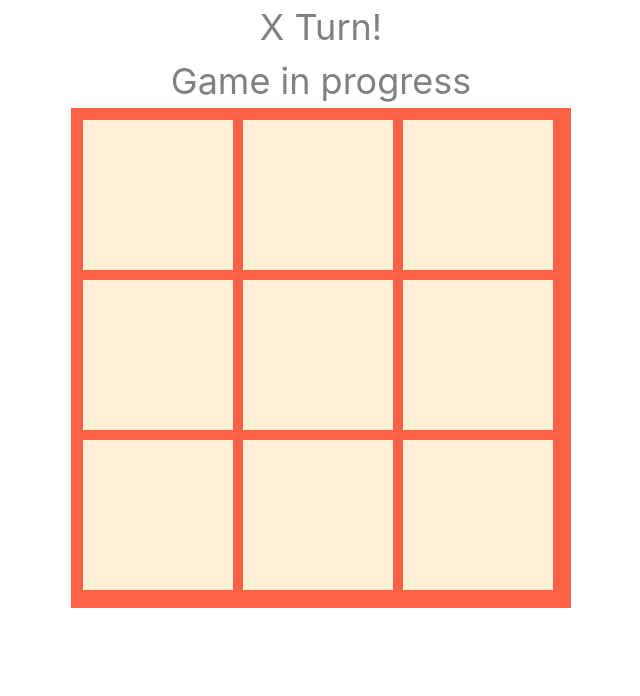
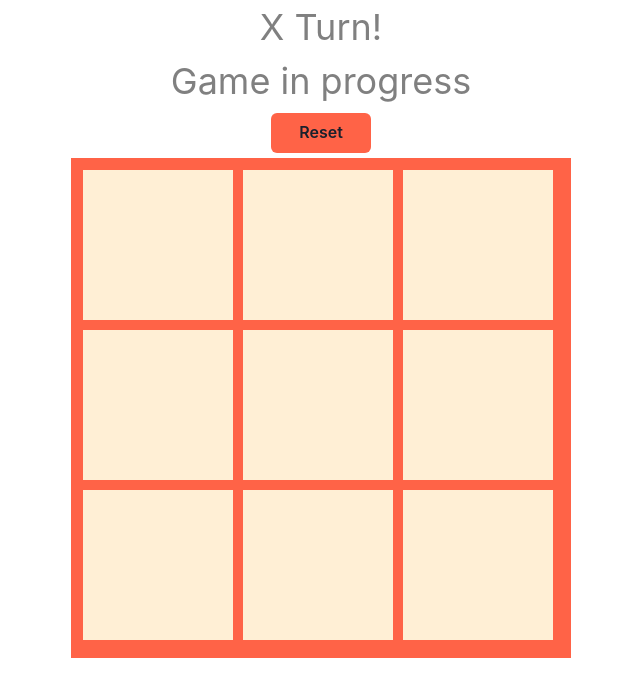
Before and after one commit to raymankatib/tictactoe, a React (Create React App) app: page / in a window 1280 px wide. Shown: the top 696 px of the page, without its empty margins (319-959 px from the left). Built offline with nearby package versions, Linux system fonts and the light colour scheme.

Commit message:
wip finish

```diff
--- a/src/Components/Board.jsx
+++ b/src/Components/Board.jsx
@@ -1,5 +1,5 @@
 import React, { useContext, useState } from 'react';
-import { Box, Text, Grid, GridItem } from '@chakra-ui/react';
+import { Box, Text, Grid, GridItem, Button } from '@chakra-ui/react';
 
 import { GameContext } from './Main';
 
@@ -74,6 +74,23 @@ export default function Board() {
 		);
 	};
 
+	const Reset = () => {
+		return (
+			<Button
+				m="5px"
+				w="100px"
+				bg="tomato"
+				onClick={() => {
+					setBoardList([...Array(9)]);
+					setUser('X');
+					setWinner('');
+				}}
+			>
+				Reset
+			</Button>
+		);
+	};
+
 	return (
 		<Box>
 			<Box>
@@ -83,6 +100,7 @@ export default function Board() {
 				<Text color="gray" fontSize="4xl">
 					{winner ? `Winner is ${winner}` : 'Game in progress'}
 				</Text>
+				<Reset />
 			</Box>
 			<Grid
 				width="500px"
```
